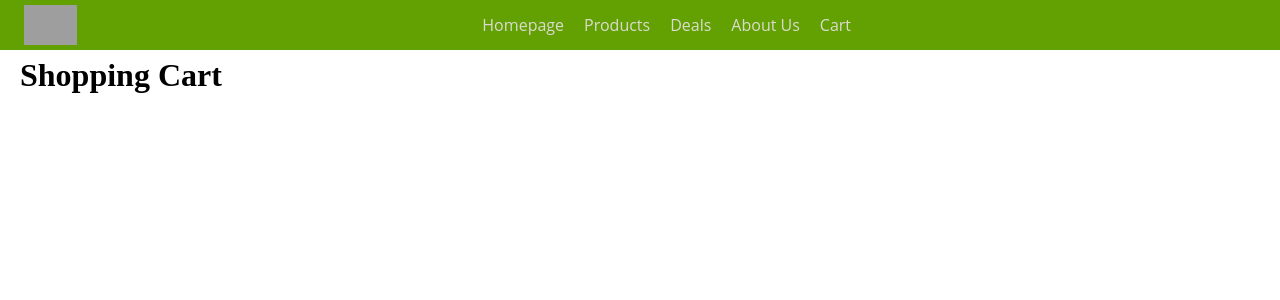
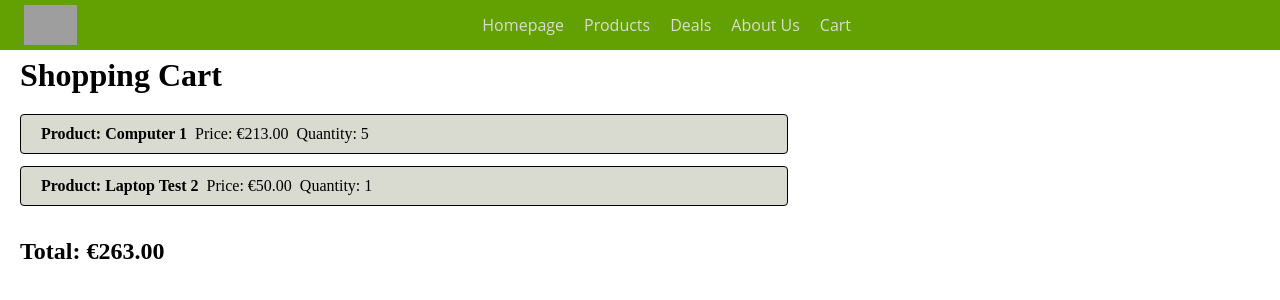
Before and after one commit to taktsoft-campus-talents/koala-shop-web, a React (Vite) app: page /cart in a window 1280 px wide. Shown: the top 300 px of the page. Built offline with nearby package versions, Linux system fonts and the light colour scheme; grey boxes are pictures that could not be loaded.

Commit message:
display list of cart items in the cart page, total price counter, add to the cart function in product card

```diff
--- a/src/components/ProductCard.jsx
+++ b/src/components/ProductCard.jsx
@@ -7,9 +7,13 @@ import { formatPrice } from "../utils/utils";
 export const ProductCard = ({ product }) => {
   const { addProductToCart } = useContext(CartContext);
   const { title, category, description, img, price, leftInStock, id } = product;
+
   const handleAddToCart = () => {
-    if (leftInStock > 0) addProductToCart({ title, price });
+    if (leftInStock > 0) {
+      addProductToCart({ id, title, price, leftInStock });
+    }
   };
+
   // console.log(product);
   // const ProductCard = () => {
   // Dummy data
@@ -24,8 +28,8 @@ export const ProductCard = ({ product }) => {
   //   const price = 2011.95;
   //   const stock = 0;
   return (
-    <Link to={`/products/${id}`} className="product-card-link">
-      <div className="product-card-container">
+    <div className="product-card-container">
+      <Link to={`/products/${id}`} className="product-card-link">
         <img className="product-img" src={img} alt={title} />
         <div
           className={
@@ -38,16 +42,16 @@ export const ProductCard = ({ product }) => {
         <h2 className="product-title">{title}</h2>
         <div className="product-cart-row">
           <h3 className="product-price">Price: {formatPrice(product.price)}</h3>
-          <button className="button-primary" onClick={handleAddToCart}>
-            Add to cart
-          </button>
         </div>
         <ul className="product-desc">
           {description.split("\n").map((element, index) => (
             <li key={index}>{element}</li>
           ))}
         </ul>
-      </div>
-    </Link>
+      </Link>{" "}
+      <button className="button-primary" onClick={handleAddToCart}>
+        Add to cart
+      </button>
+    </div>
   );
 };
--- a/src/context/CartContext.jsx
+++ b/src/context/CartContext.jsx
@@ -1,30 +1,49 @@
-import { createContext, useState } from "react";
+import { createContext, useState, useEffect } from "react";
 
 export const CartContext = createContext();
 
 export const CartProvider = ({ children }) => {
+  const [totalPrice, setTotalPrice] = useState(0);
   // I propose to have a single context for all global values
   // like user login data, special offers, cart, etc
 
-  const [userCart, setUserCart] = useState([
-    { productId: 2, productName: "adas", productPrice: 21300, quantity: 5 },
+  const [cartItems, setCartItems] = useState([
+    { id: 2, title: "Computer 1", price: 21300, quantity: 5 },
+    { id: 3, title: "Laptop Test 2", price: 5000, quantity: 1 },
   ]);
-  // userCart has to be an array of the following records:
-  // { productId, productName, productPrice, quantity }
 
   const addProductToCart = (product) => {
-    const { title, price } = product;
-    setUserCart([
-      ...userCart,
-      { title, price, quantity: userCart.quantity + 1 },
-    ]);
+    setCartItems((prevItems) => {
+      const itemExists = prevItems.find((item) => item.id === product.id);
+
+      if (itemExists) {
+        return prevItems.map((item) =>
+          item.id === product.id
+            ? { ...item, quantity: item.quantity + 1 }
+            : item
+        );
+      } else {
+        return [...prevItems, { ...product, quantity: 1 }];
+      }
+    });
+  };
+
+  useEffect(() => {
+    const total = cartItems.reduce((acc, item) => acc + item.price, 0);
+    setTotalPrice(total);
+  }, [cartItems]);
+
+  const removeFromCart = (id) => {
+    setCartItems(cartItems.filter((item) => item.id !== id));
   };
 
   return (
     <CartContext.Provider
       value={{
-        userCart,
+        cartItems,
         addProductToCart,
+        removeFromCart,
+        totalPrice,
       }}
     >
       {children}
--- a/src/pages/Cart.css
+++ b/src/pages/Cart.css
@@ -3,3 +3,37 @@
 .cart-page {
   padding: 20px;
 }
+
+.cart-items {
+  list-style-type: none;
+  padding: 20px 0;
+  display: flex;
+  flex-direction: column;
+  max-width: 60vw;
+}
+
+.cart-item {
+  display: flex;
+  align-items: center;
+  padding: 10px 20px;
+  margin-bottom: 12px;
+  background-color: var(--color-background);
+  border: 1px solid black;
+  border-radius: 4px;
+}
+
+.cart-item p {
+  margin-left: 8px;
+}
+
+.cart-item button {
+  background-color: var(--color-primary);
+  color: var(--color-background);
+  border: none;
+  padding: 5px 10px;
+  cursor: pointer;
+}
+
+.cart-item button:hover {
+  background-color: var(--color-secondary);
+}
--- a/src/pages/Cart.jsx
+++ b/src/pages/Cart.jsx
@@ -1,11 +1,30 @@
 import { useContext } from "react";
+import { CartContext } from "../context/CartContext";
+import { formatPrice } from "../utils/utils";
 import "./Cart.css";
 
 export function Cart() {
+  const { cartItems, totalPrice } = useContext(CartContext);
   return (
     <>
       <div className="cart-page">
         <h1>Shopping Cart</h1>
+        {cartItems.length === 0 ? (
+          <p>Your cart is empty.</p>
+        ) : (
+          <div>
+            <ul className="cart-items">
+              {cartItems.map((item) => (
+                <li key={item.id} className="cart-item">
+                  <h4>Product: {item.title}</h4>
+                  <p>Price: {formatPrice(item.price)}</p>
+                  <p>Quantity: {item.quantity} </p>
+                </li>
+              ))}
+            </ul>
+            <h2>Total: {formatPrice(totalPrice)}</h2>
+          </div>
+        )}
       </div>
     </>
   );
```
